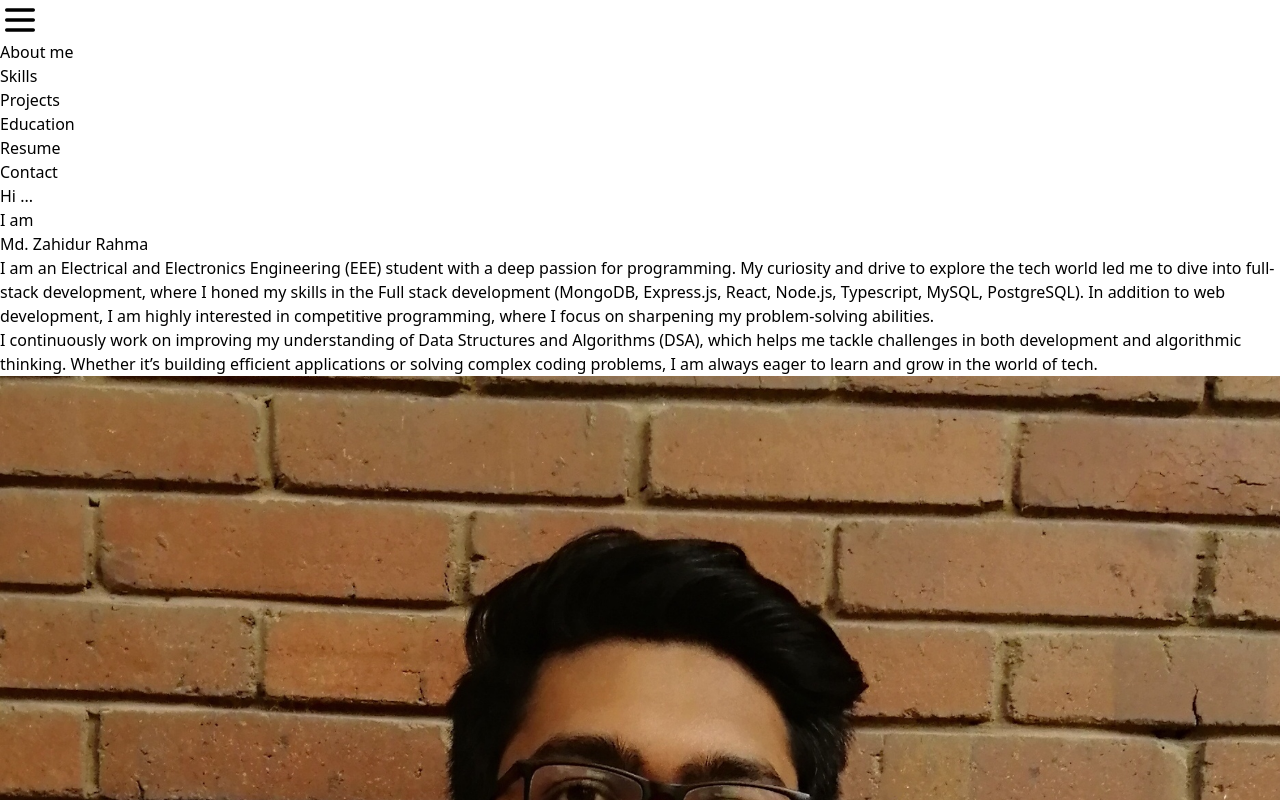
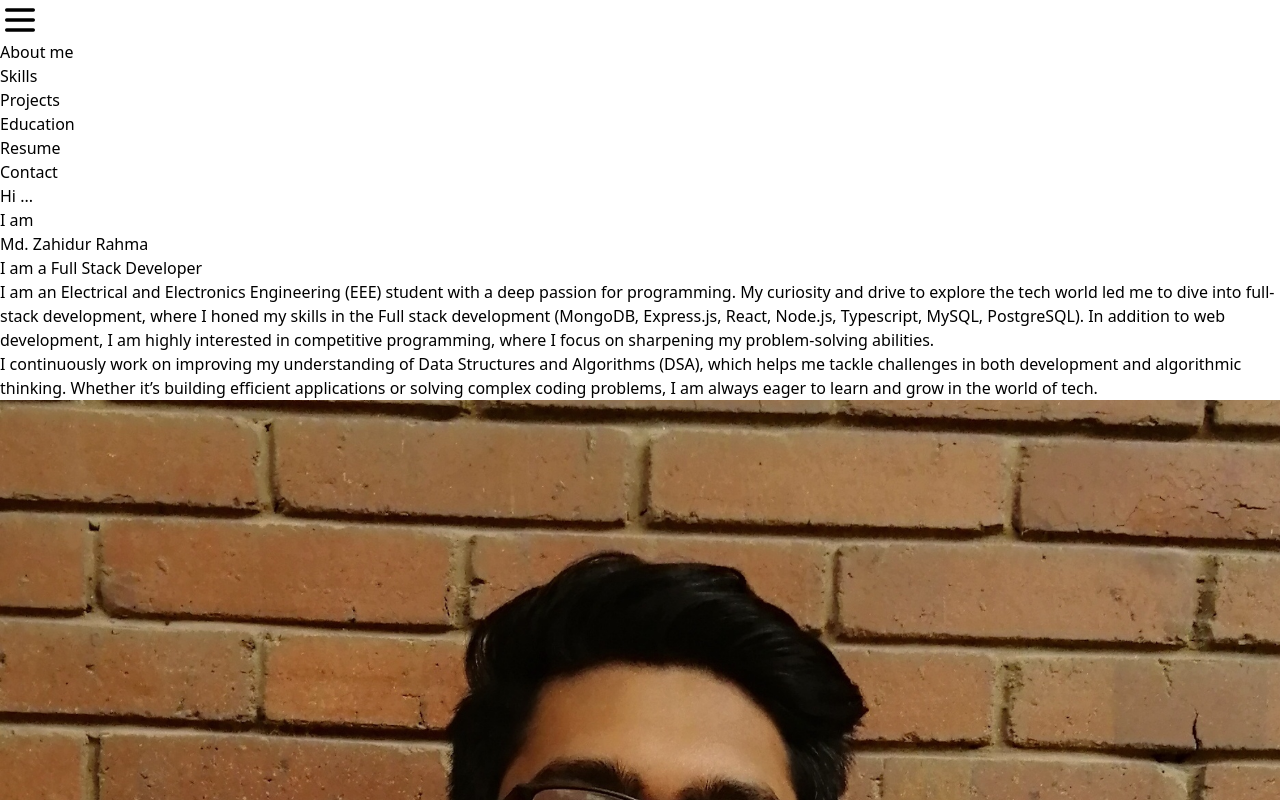
Before and after one commit to zahidtdx61/portfolio, a React (Vite) app: page / in a window 1280 px wide. Shown: the top 800 px of the page. Built offline with nearby package versions, Linux system fonts and the light colour scheme.

Commit message:
added education section

```diff
--- a/src/components/AboutMe/AboutMe.jsx
+++ b/src/components/AboutMe/AboutMe.jsx
@@ -13,7 +13,7 @@ const AboutMe = () => {
     >
       <div className="w-full lg:w-1/2">
         <div>
-          <div className="mb-16 lg:mb-8">
+          <div className="mb-16 lg:mb-4">
             <div className="text-5xl h-12">
               {/* <HeadingTypeWriter sentences={introMsg1} /> */}
               Hi ...
@@ -26,6 +26,10 @@ const AboutMe = () => {
 
             <div className="text-5xl h-12">
               <HeadingTypeWriter sentences={introMsg3} />
+            </div>
+
+            <div className="text-4xl font-semibold mt-4 text-slate-700">
+              I am a Full Stack Developer
             </div>
           </div>
         </div>
--- /dev/null
+++ b/src/components/Education/Education.jsx
@@ -0,0 +1,25 @@
+import Heading from "../Heading/Heading";
+
+const Education = () => {
+  return (
+    <div
+      id="education"
+      className="max-w-screen-xl mx-auto p-4 mt-16 overflow-hidden mb-4"
+    >
+      <Heading headingText={"EDUCATION"} />
+      <div className="mt-4">
+        <div className="bg-white shadow-lg  p-4 rounded-lg bg-slate-50">
+          <div>
+            <h2 className="text-xl font-bold">
+              Bachelor of Science in Electrical and Electronic Engineering
+            </h2>
+            <p className="text-gray-600">University of Dhaka</p>
+            <p className="text-gray-600">2019 - 2024</p>
+          </div>
+        </div>
+      </div>
+    </div>
+  );
+};
+
+export default Education;
--- a/src/pages/Home.jsx
+++ b/src/pages/Home.jsx
@@ -1,6 +1,7 @@
 import { Helmet } from "react-helmet-async";
 import AboutMe from "../components/AboutMe/AboutMe";
 import ContactMe from "../components/ContactMe/ContactMe";
+import Education from "../components/Education/Education";
 import Skills from "../components/Skills/Skills";
 
 const Home = () => {
@@ -12,6 +13,7 @@ const Home = () => {
       <div>
         <AboutMe />
         <Skills />
+        <Education />
         <ContactMe />
       </div>
     </>
```
